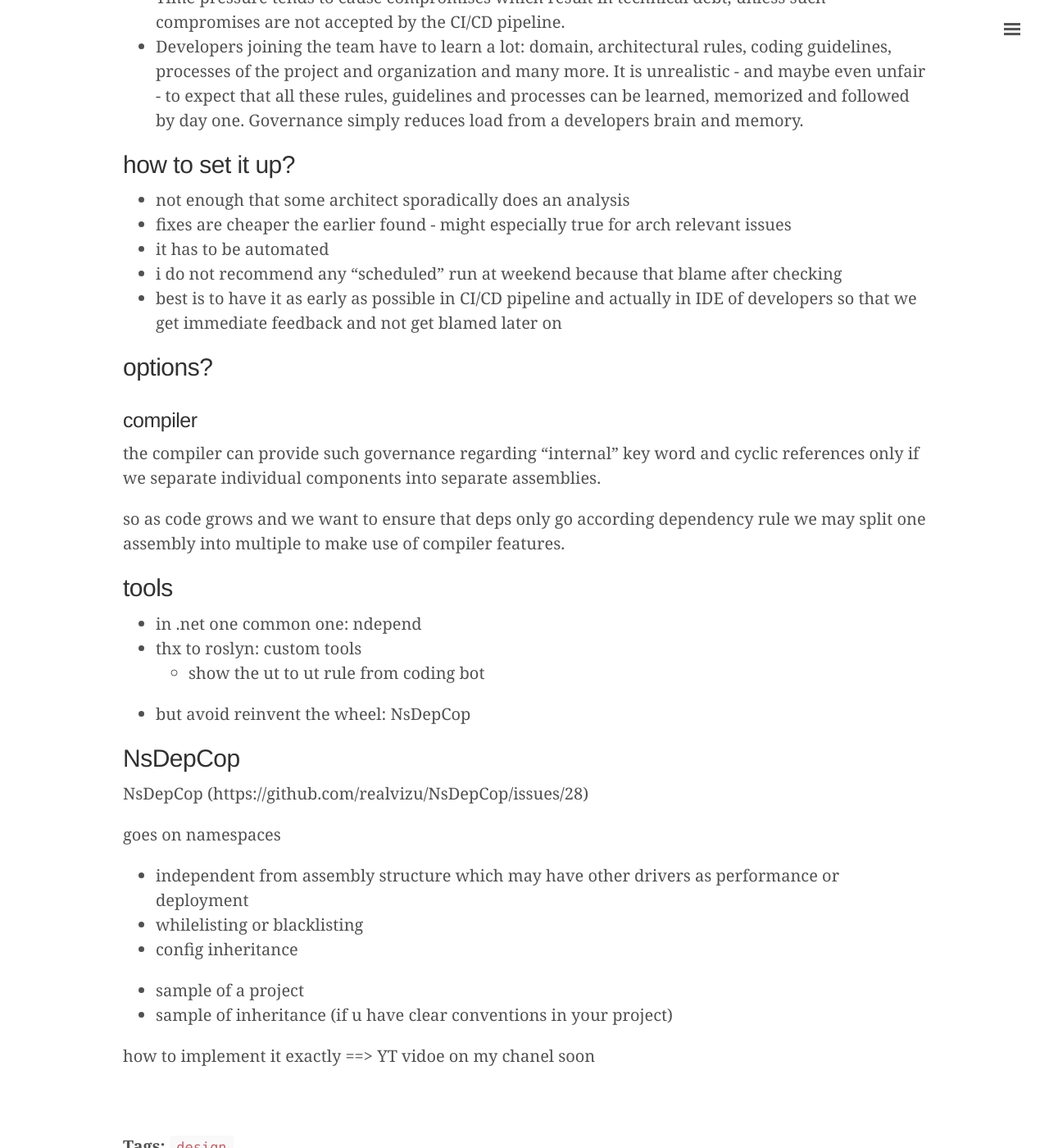
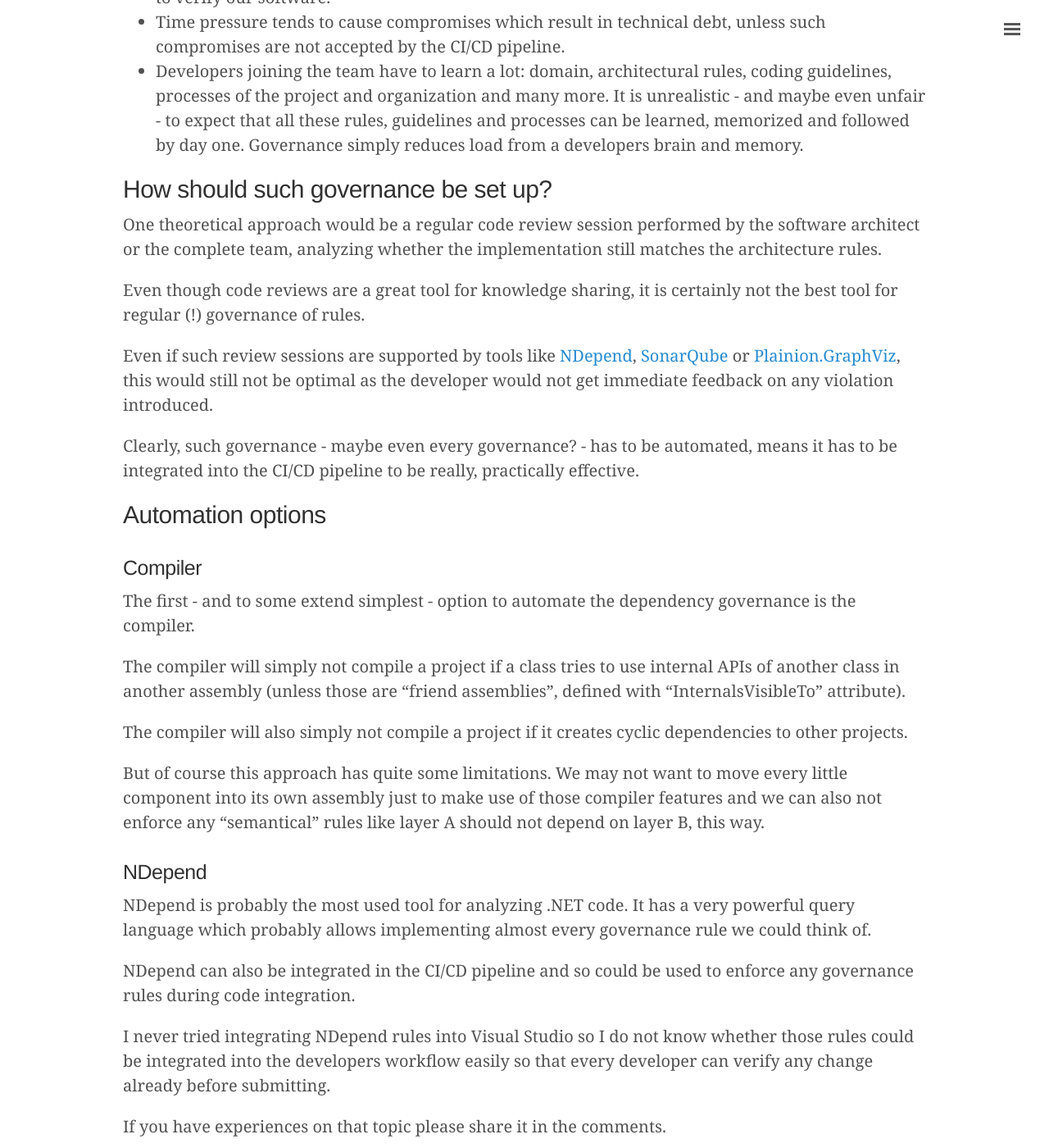
Before and after one commit to plainionist/plainionist.github.io, a Jekyll site: the page built from _posts/2022-09-23-Dependency-Governance-DotNet.md, in a window 1280 px wide and 1400 px high, scrolled down 1255 px. Shown: the whole window at 82% size. Built offline with Jekyll 4.4.1, drawn with Linux system fonts in a browser that asks for light colours; comment, search, counter and statistics services are not loaded; some of the changed text lies outside the part shown.

Commit message:
dependency governance

````diff
--- a/_posts/2022-09-23-Dependency-Governance-DotNet.md
+++ b/_posts/2022-09-23-Dependency-Governance-DotNet.md
@@ -18,6 +18,7 @@
 
 - dependencies between architectural layers are only allowed in one direction
 - avoid coupling between individual components or features
+- code creating "painful dependencies" should kept outside of the business logic assemblies
 
 But how to ensure that those rules are followed in the daily business of a software project?
 
@@ -32,8 +33,8 @@
 
 BUT
 
-Even if we assume the most disciplined team there are reasons why having good documentation is not enough,
-for example:
+... even if we assume the most disciplined team there are reasons why having good documentation
+is not enough, for example:
 
 - Mistakes happen, that's why writing down functional requirements is not enough - we write tests to
   verify our software.
@@ -45,42 +46,136 @@
   can be learned, memorized and followed by day one.
   Governance simply reduces load from a developers brain and memory.
 
-## how to set it up?
+## How should such governance be set up?
 
-- not enough that some architect sporadically does an analysis
-- fixes are cheaper the earlier found - might especially true for arch relevant issues
-- it has to be automated
-- i do not recommend any "scheduled" run at weekend because that blame after checking
-- best is to have it as early as possible in CI/CD pipeline and actually in IDE of developers
-  so that we get immediate feedback and not get blamed later on
+One theoretical approach would be a regular code review session performed by the
+software architect or the complete team, analyzing whether the implementation still matches
+the architecture rules.
 
-## options?
+Even though code reviews are a great tool for knowledge sharing, it is certainly not the
+best tool for regular (!) governance of rules.
 
-### compiler
+Even if such review sessions are supported by tools like [NDepend](https://www.ndepend.com/),
+[SonarQube](https://www.sonarqube.org/) or [Plainion.GraphViz](http://www.plainionist.net/Plainion.GraphViz/),
+this would still not be optimal as the developer would not get immediate feedback on any violation
+introduced.
 
-the compiler can provide such governance regarding "internal" key word and
-cyclic references only if we separate individual components into separate assemblies.
+Clearly, such governance - maybe even every governance? - has to be automated, means it has
+to be integrated into the CI/CD pipeline to be really, practically effective.
 
-so as code grows and we want to ensure that deps only go according dependency rule we may split
-one assembly into multiple to make use of compiler features.
+## Automation options
 
-## tools
+### Compiler
 
-- in .net one common one: ndepend
-- thx to roslyn: custom tools
-  - show the ut to ut rule from coding bot
-- but avoid reinvent the wheel: NsDepCop
+The first - and to some extend simplest - option to automate the dependency governance is the compiler.
+
+The compiler will simply not compile a project if a class tries to use internal APIs of another
+class in another assembly (unless those are "friend assemblies", defined with "InternalsVisibleTo" attribute).
+
+The compiler will also simply not compile a project if it creates cyclic dependencies to other projects.
+
+But of course this approach has quite some limitations. We may not want to move every little component into
+its own assembly just to make use of those compiler features and we can also not enforce any "semantical" rules
+like layer A should not depend on layer B, this way.
+
+### NDepend
+
+NDepend is probably the most used tool for analyzing .NET code. It has a very powerful query language which
+probably allows implementing almost every governance rule we could think of.
+
+NDepend can also be integrated in the CI/CD pipeline and so could be used to enforce any governance rules
+during code integration.
+
+I never tried integrating NDepend rules into Visual Studio so I do not know whether those rules could be
+integrated into the developers workflow easily so that every developer can verify any change already before
+submitting.
+
+If you have experiences on that topic please share it in the comments.
+
+### Custom Roslyn rules
+
+Since Microsoft has released their compiler framework "Roslyn" it is pretty easy to implement custom
+"code analyzer" which integrate seamlessly into MsBuild and so into any CI/CD pipeline.
+
+We could develop custom code analyzers which verify the dependency rules based on source code analysis
+during the build of each project.
+
+Here is an example on how to verify that unit test project are not referenced by any other (unit test) project:
+
+``` csharp
+[DiagnosticAnalyzer(LanguageNames.CSharp)]
+public class UnitTestAssembliesMustNotBeReferenced : DiagnosticAnalyzer
+{
+    public const string DiagnosticId = "Architecture";
+
+    private static DiagnosticDescriptor Descriptor { get; } =
+        new DiagnosticDescriptor("AR0001",
+            "UnitTest assemblies must not be referenced by other assemblies",
+            "The assembly '{0}' references the unit test assembly: {1}",
+            category: "Architecture",
+            defaultSeverity: DiagnosticSeverity.Error,
+            isEnabledByDefault: true);
+
+    public override ImmutableArray<DiagnosticDescriptor> SupportedDiagnostics =>
+        ImmutableArray.Create(Descriptor);
+
+    public override void Initialize(AnalysisContext context)
+    {
+        context.EnableConcurrentExecution();
+        context.ConfigureGeneratedCodeAnalysis(GeneratedCodeAnalysisFlags.None);
+        context.RegisterCompilationAction(AnalyzeCompilation);
+    }
+
+    private void AnalyzeCompilation(CompilationAnalysisContext context)
+    {
+        foreach (var item in context.Compilation.References)
+        {
+            if (Path.GetFileNameWithoutExtension(item.Display)
+              .EndsWith(".UnitTests", StringComparison.OrdinalIgnoreCase))
+            {
+                context.ReportDiagnostic(
+                  Diagnostic.Create(
+                      Descriptor,
+                      null,
+                      context.Compilation.AssemblyName,
+                      Path.GetFileNameWithoutExtension(item.Display)));
+            }
+        }
+    }
+}
+```
 
 ## NsDepCop
 
-NsDepCop (https://github.com/realvizu/NsDepCop/issues/28)
+One nice little tool I recently discovered and started using is [NsDepCop](https://github.com/realvizu/NsDepCop/).
 
-goes on namespaces
-- independent from assembly structure which may have other drivers as performance or deployment
-- whilelisting or blacklisting
-- config inheritance
+It will be integrated in each project by simply adding a NuGet package reference and by providing a
+configuration file where allowed and disallowed dependencies can be specified based on namespaces.
 
-- sample of a project
-- sample of inheritance (if u have clear conventions in your project)
+Here is a simple example, showing how to ensure that the business logic and the domain layer
+remain independent from the infrastructure layer:
 
-how to implement it exactly ==> YT vidoe on my chanel  soon
+```xml
+<NsDepCopConfig IsEnabled="true" ChildCanDependOnParentImplicitly="true">
+
+  <Allowed From="*" To="System.*" />
+
+  <Allowed From="App.BusinessLogic.*" To="App.Domain.*" />
+  <Allowed From="App.Infrastructure.*" To="App.BusinessLogic.*" />
+  <Allowed From="App.Infrastructure.*" To="App.Persistance.*" />
+
+</NsDepCopConfig>
+```
+
+How exactly a governance, e.g. of the Dependency Rule in the Clean Architecture,
+could be implemented using NsDepCop I will explain in the next video on my
+[YouTube channel](https://www.youtube.com/c/AboutCleanCode). Stay tuned.
+
+## Conclusion
+
+In my reality, architectural rules - esp. dependency rules - are only effective if those come
+with automatic governance. Nowadays there are various options available to automate a governance
+of simple as well as highly sophisticated rules, so there is no excuse for not having any
+automated governance at all ;-)
+
+Which tools do you use to ensure that dependency rules are followed in your project?
````
Also changed, not shown: 1 other file.
